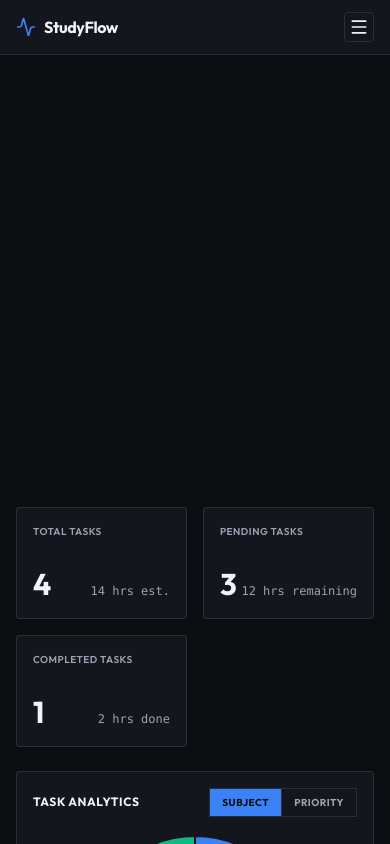
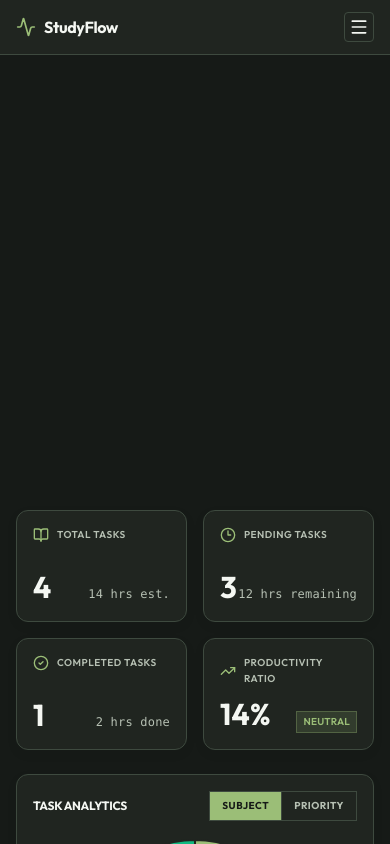
Before and after one commit to zafarshahrin/Student-Productivity-Study-Planner-Dashboard, a Vue app: page / in a window 390 px wide. Shown: the top 844 px of the page. Built offline with nearby package versions, Linux system fonts and the light colour scheme.

Commit message:
Enhance overall and dashboard UI
A

```diff
--- a/src/components/DashboardView.vue
+++ b/src/components/DashboardView.vue
@@ -53,30 +53,91 @@
     </div>
 
 <!-- Summary Cards -->
-    <div class="grid grid-cols-2 lg:grid-cols-3 gap-4">
-      <div class="premium-card p-4 flex flex-col justify-between h-28">
-        <span class="text-[10px] uppercase font-display font-semibold tracking-wider text-[var(--color-text-muted)]">Total Tasks</span>
+<div class="grid grid-cols-2 lg:grid-cols-4 gap-4">
+
+  <!-- Total Tasks -->
+  <div class="premium-card summary-card p-4 flex flex-col justify-between h-28">
+    <div class="flex items-center gap-2">
+      <BookOpen class="w-4 h-4 text-[var(--color-accent)]" />
+      <span class="text-[10px] uppercase font-display font-semibold tracking-wider text-[var(--color-text-muted)]">
+        Total Tasks
+      </span>
+    </div>
+
     <div class="flex items-baseline justify-between mt-2">
-          <span class="text-3xl font-display font-bold text-[var(--color-text-h)]">{{ totalTasks }}</span>
-          <span class="text-xs font-mono text-[var(--color-text-muted)]">{{ totalHours }} hrs est.</span>
+      <span class="text-3xl font-display font-bold text-[var(--color-text-h)]">
+        {{ totalTasks }}
+      </span>
+
+      <span class="text-xs font-mono text-[var(--color-text-muted)]">
+        {{ totalHours }} hrs est.
+      </span>
     </div>
   </div>
 
-      <div class="premium-card p-4 flex flex-col justify-between h-28">
-        <span class="text-[10px] uppercase font-display font-semibold tracking-wider text-[var(--color-text-muted)]">Pending Tasks</span>
+  <!-- Pending -->
+  <div class="premium-card summary-card p-4 flex flex-col justify-between h-28">
+    <div class="flex items-center gap-2">
+      <Clock3 class="w-4 h-4 text-[var(--color-accent)]" />
+      <span class="text-[10px] uppercase font-display font-semibold tracking-wider text-[var(--color-text-muted)]">
+        Pending Tasks
+      </span>
+    </div>
+
     <div class="flex items-baseline justify-between mt-2">
-          <span class="text-3xl font-display font-bold text-[var(--color-text-h)]">{{ pendingTasksCount }}</span>
-          <span class="text-xs font-mono text-[var(--color-text-muted)]">{{ pendingHours }} hrs remaining</span>
+      <span class="text-3xl font-display font-bold text-[var(--color-text-h)]">
+        {{ pendingTasksCount }}
+      </span>
+
+      <span class="text-xs font-mono text-[var(--color-text-muted)]">
+        {{ pendingHours }} hrs remaining
+      </span>
     </div>
   </div>
 
-      <div class="premium-card p-4 flex flex-col justify-between h-28">
-        <span class="text-[10px] uppercase font-display font-semibold tracking-wider text-[var(--color-text-muted)]">Completed Tasks</span>
+  <!-- Completed -->
+  <div class="premium-card summary-card p-4 flex flex-col justify-between h-28">
+    <div class="flex items-center gap-2">
+      <CheckCircle2 class="w-4 h-4 text-[var(--color-accent)]" />
+      <span class="text-[10px] uppercase font-display font-semibold tracking-wider text-[var(--color-text-muted)]">
+        Completed Tasks
+      </span>
+    </div>
+
     <div class="flex items-baseline justify-between mt-2">
-          <span class="text-3xl font-display font-bold text-[var(--color-text-h)]">{{ completedTasksCount }}</span>
-          <span class="text-xs font-mono text-[var(--color-text-muted)]">{{ completedHours }} hrs done</span>
+      <span class="text-3xl font-display font-bold text-[var(--color-text-h)]">
+        {{ completedTasksCount }}
+      </span>
+
+      <span class="text-xs font-mono text-[var(--color-text-muted)]">
+        {{ completedHours }} hrs done
+      </span>
     </div>
   </div>
+
+  <!-- Productivity -->
+  <div class="premium-card summary-card p-4 flex flex-col justify-between h-28">
+    <div class="flex items-center gap-2">
+      <TrendingUp class="w-4 h-4 text-[var(--color-accent)]" />
+      <span class="text-[10px] uppercase font-display font-semibold tracking-wider text-[var(--color-text-muted)]">
+        Productivity Ratio
+      </span>
+    </div>
+
+    <div class="flex items-baseline justify-between mt-2">
+      <span class="text-3xl font-display font-bold text-[var(--color-text-h)]">
+        {{ productivityRatio }}%
+      </span>
+
+      <span
+        class="text-[10px] uppercase font-display font-bold px-1.5 py-0.5 border"
+        :class="getProductivityBadgeClasses()"
+      >
+        {{ productivityLevel }}
+      </span>
+    </div>
+  </div>
+
 </div>
 
     <!-- Charts + Right Column -->
@@ -161,7 +222,9 @@
               class="p-2.5 border border-[var(--color-border)] bg-[var(--color-bg-panel)]/30 flex flex-col gap-1.5">
               <div class="flex items-start justify-between gap-2">
                 <span class="text-xs font-bold text-[var(--color-text-h)] font-display truncate">{{ task.title }}</span>
-                <span class="text-[9px] font-mono px-1 border uppercase font-semibold shrink-0" :class="getAutoPriorityClasses(task)">
+                <span class="text-[9px] font-mono px-1 border uppercase font-semibold shrink-0"
+                :class="getAutoPriorityClasses(task)"
+                >
                   {{ getAutoPriority(task) }}
                 </span>
               </div>
@@ -225,7 +288,17 @@
 
 <script setup>
 import { ref, inject, computed, onMounted, onBeforeUnmount, watch } from 'vue'
-import { ChevronLeft, ChevronRight, Bell, X, AlertTriangle } from 'lucide-vue-next'
+import {
+  ChevronLeft,
+  ChevronRight,
+  Bell,
+  X,
+  AlertTriangle,
+  BookOpen,
+  Clock3,
+  CheckCircle2,
+  TrendingUp
+} from 'lucide-vue-next'
 import { Chart } from 'chart.js/auto'
 
 const tasks = inject('tasks')
@@ -350,9 +423,8 @@ const getProductivityBadgeClasses = () => {
   const l = productivityLevel.value
   if (l === 'Exceptional') return 'border-emerald-500/20 bg-emerald-500/10 text-emerald-600 font-semibold'
   if (l === 'Productive')  return 'border-amber-500/20 bg-amber-500/10 text-amber-600 font-semibold'
-  return 'border-gray-500/20 bg-gray-500/10 text-gray-600 font-semibold'
+return 'border-[var(--color-accent)]/30 bg-[var(--color-accent-light)] text-[var(--color-accent)] font-semibold'
 }
-
 const upcomingTasks = computed(() =>
   [...tasks.value].filter(t => t.status === 'pending').sort((a, b) => new Date(a.deadline) - new Date(b.deadline)).slice(0, 3)
 )
--- a/src/style.css
+++ b/src/style.css
@@ -16,16 +16,16 @@
 }
 
 :root, .theme-calm {
-  --color-bg: #fcfbf9;
-  --color-bg-card: #f6f5f0;
-  --color-bg-panel: #ebeae3;
-  --color-border: #d4d2c8;
-  --color-text-h: #2e352f;
-  --color-text-muted: #6b736c;
-  --color-accent: #5f7c65;
-  --color-accent-hover: #4e6653;
-  --color-accent-light: #e4ebe5;
-  --color-highlight: #c07a60; /* Warm orange/brown accent */
+  --color-bg: #FFF8FB;
+  --color-bg-card: #FFFFFF;
+  --color-bg-panel: #FCEEF4;
+  --color-border: #E8D7E0;
+  --color-text-h: #4F3B45;
+  --color-text-muted: #7C6872;
+  --color-accent: #D66B93;
+  --color-accent-hover: #C15783;
+  --color-accent-light: #FBE7EF;
+  --color-highlight: #F3A6C6;
 }
 
 .theme-focus {
@@ -42,16 +42,19 @@
 }
 
 .theme-dark {
-  --color-bg: #0c0d10;
-  --color-bg-card: #14161e;
-  --color-bg-panel: #1a1d28;
-  --color-border: #292d3e;
-  --color-text-h: #f1f3f9;
-  --color-text-muted: #9ba3b2;
-  --color-accent: #3b82f6; /* Blue accent */
-  --color-accent-hover: #2563eb;
-  --color-accent-light: rgba(59, 130, 246, 0.15);
-  --color-highlight: #a855f7; /* Purple highlight */
+  --color-bg: #161A17;
+  --color-bg-card: #202520;
+  --color-bg-panel: #2A302A;
+  --color-border: #3E4A3F;
+
+  --color-text-h: #F4F7F2;
+  --color-text-muted: #B6C0B3;
+
+  --color-accent: #9BBE77;
+  --color-accent-hover: #84A862;
+  --color-accent-light: rgba(155, 190, 119, 0.15);
+
+  --color-highlight: #C8DFA7;
 }
 
 body {
@@ -60,12 +63,16 @@ body {
   color: var(--color-text-muted);
   margin: 0;
   padding: 0;
+  line-height: 1.6;
+  letter-spacing: 0.2px;
   transition: background-color 0.2s ease, color 0.2s ease;
 }
 
 h1, h2, h3, h4, h5, h6 {
   font-family: var(--font-display);
   color: var(--color-text-h);
+  font-weight: 700;
+  letter-spacing: -0.3px;
 }
 
 /* Custom premium thin-border design system */
@@ -76,23 +83,40 @@ h1, h2, h3, h4, h5, h6 {
 .premium-card {
   border: 1px solid var(--color-border);
   background-color: var(--color-bg-card);
-  border-radius: 3px;
-  transition: border-color 0.15s ease, box-shadow 0.15s ease;
+  border-radius: 12px;
+  box-shadow: 0 4px 12px rgba(0, 0, 0, 0.05);
+  transition: all 0.25s ease;
+}
+
+.premium-card:hover {
+  transform: translateY(-3px);
+  border-color: var(--color-accent);
+  box-shadow: 0 10px 22px rgba(0, 0, 0, 0.08);
 }
 
 .premium-input {
   border: 1px solid var(--color-border);
   background-color: var(--color-bg-card);
   color: var(--color-text-h);
-  border-radius: 2px;
+  border-radius: 10px;
   font-family: var(--font-body);
   font-size: 0.875rem;
-  padding: 0.5rem 0.75rem;
+  padding: 0.65rem 0.9rem;
   outline: none;
-  transition: border-color 0.15s ease;
+  transition: all 0.25s ease;
 }
 
 .premium-input:focus {
+  border-color: var(--color-accent);
+  box-shadow: 0 0 0 4px rgba(95, 124, 101, 0.12);
+}
+
+.premium-input::placeholder {
+  color: var(--color-text-muted);
+  opacity: 0.7;
+}
+
+.premium-input:hover {
   border-color: var(--color-accent);
 }
 
@@ -100,13 +124,13 @@ h1, h2, h3, h4, h5, h6 {
   background-color: var(--color-accent);
   color: var(--color-bg);
   border: 1px solid var(--color-accent);
-  border-radius: 2px;
+  border-radius: 10px;
   font-family: var(--font-display);
-  font-weight: 500;
+  font-weight: 600;
   font-size: 0.875rem;
-  padding: 0.5rem 1rem;
+  padding: 0.65rem 1.2rem;
   cursor: pointer;
-  transition: background-color 0.15s ease, border-color 0.15s ease;
+  transition: all 0.25s ease;
   display: inline-flex;
   align-items: center;
   justify-content: center;
@@ -116,19 +140,26 @@ h1, h2, h3, h4, h5, h6 {
 .premium-btn:hover {
   background-color: var(--color-accent-hover);
   border-color: var(--color-accent-hover);
+  transform: translateY(-2px);
+  box-shadow: 0 8px 18px rgba(0, 0, 0, 0.12);
+}
+
+.premium-btn:active {
+  transform: translateY(0);
+  box-shadow: 0 3px 8px rgba(0, 0, 0, 0.10);
 }
 
 .premium-btn-secondary {
   background-color: transparent;
   color: var(--color-text-h);
   border: 1px solid var(--color-border);
-  border-radius: 2px;
+  border-radius: 10px;
   font-family: var(--font-display);
-  font-weight: 500;
+  font-weight: 600;
   font-size: 0.875rem;
-  padding: 0.5rem 1rem;
+  padding: 0.65rem 1.2rem;
   cursor: pointer;
-  transition: background-color 0.15s ease, border-color 0.15s ease;
+  transition: all 0.25s ease;
   display: inline-flex;
   align-items: center;
   justify-content: center;
@@ -137,7 +168,15 @@ h1, h2, h3, h4, h5, h6 {
 
 .premium-btn-secondary:hover {
   background-color: var(--color-bg-panel);
-  border-color: var(--color-text-h);
+  border-color: var(--color-accent);
+  color: var(--color-accent);
+  transform: translateY(-2px);
+  box-shadow: 0 8px 18px rgba(0, 0, 0, 0.08);
+}
+
+.premium-btn-secondary:active {
+  transform: translateY(0);
+  box-shadow: 0 3px 8px rgba(0, 0, 0, 0.08);
 }
 
 /* Custom Scrollbar for premium aesthetic */
@@ -150,16 +189,18 @@ h1, h2, h3, h4, h5, h6 {
 }
 ::-webkit-scrollbar-thumb {
   background: var(--color-border);
-  border-radius: 3px;
+  border-radius: 999px;
+  border: 2px solid var(--color-bg);
+  transition: all 0.25s ease;
 }
 ::-webkit-scrollbar-thumb:hover {
-  background: var(--color-text-muted);
+  background: var(--color-accent);
 }
 
 /* ── Modal Fade Transition ─────────────────────────────────────────────── */
 .modal-fade-enter-active,
 .modal-fade-leave-active {
-  transition: opacity 0.2s ease;
+  transition: opacity 0.3s ease;
 }
 .modal-fade-enter-from,
 .modal-fade-leave-to {
@@ -167,13 +208,142 @@ h1, h2, h3, h4, h5, h6 {
 }
 .modal-fade-enter-active .relative,
 .modal-fade-leave-active .relative {
-  transition: transform 0.2s ease, opacity 0.2s ease;
+  transition: transform 0.3s ease, opacity 0.3s ease;
 }
 .modal-fade-enter-from .relative {
-  transform: scale(0.94) translateY(8px);
+  transform: translateY(20px) scale(0.96);
   opacity: 0;
 }
 .modal-fade-leave-to .relative {
-  transform: scale(0.94) translateY(8px);
+  transform: translateY(20px) scale(0.96);
   opacity: 0;
 }
+
+/* text selection*/
+
+::selection {
+  background: var(--color-accent);
+  color: white;
+}
+/* smooth link animation*/
+a {
+  transition: all 0.25s ease;
+}
+
+a:hover {
+  color: var(--color-accent);
+}
+
+/* global animation*/
+* {
+  transition:
+    background-color 0.25s ease,
+    color 0.25s ease,
+    border-color 0.25s ease,
+    box-shadow 0.25s ease,
+    transform 0.25s ease;
+}
+
+/* Accessibility Focus*/
+
+button:focus-visible,
+input:focus-visible,
+select:focus-visible,
+textarea:focus-visible {
+  outline: 3px solid rgba(95, 124, 101, 0.2);
+  outline-offset: 2px;
+}
+
+/* global image*/
+
+img {
+  border-radius: 10px;
+  transition: transform 0.3s ease;
+}
+
+img:hover {
+  transform: scale(1.02);
+}
+
+/*divider*/
+
+hr {
+  border: none;
+  border-top: 1px solid var(--color-border);
+  margin: 1.5rem 0;
+}
+
+/* Disabled Button*/
+button:disabled,
+.premium-btn:disabled,
+.premium-btn-secondary:disabled {
+  opacity: 0.6;
+  cursor: not-allowed;
+  transform: none;
+  box-shadow: none;
+}
+
+/* Online Status Pulse*/
+@keyframes pulseOnline {
+  0% {
+    transform: scale(1);
+    opacity: 1;
+  }
+
+  50% {
+    transform: scale(1.25);
+    opacity: 0.6;
+  }
+
+  100% {
+    transform: scale(1);
+    opacity: 1;
+  }
+}
+
+.online-dot {
+  display: inline-block;
+  width: 8px;
+  height: 8px;
+  background: #22c55e;
+  border-radius: 50%;
+  animation: pulseOnline 1.8s infinite;
+  margin-right: 6px;
+  vertical-align: middle;
+}
+
+/* Summary Card Hover Effect*/
+.summary-card {
+  transition: all 0.3s ease;
+  cursor: pointer;
+}
+
+.summary-card:hover {
+  transform: translateY(-6px);
+  box-shadow: 0 12px 30px rgba(0, 0, 0, 0.08);
+  border-color: var(--color-accent);
+}
+
+
+/* Premium Summary Cards*/
+.summary-card {
+  position: relative;
+  overflow: hidden;
+}
+
+.summary-card::before {
+  content: "";
+  position: absolute;
+  top: 0;
+  left: 0;
+  width: 100%;
+  height: 4px;
+  background: var(--color-accent);
+  transform: scaleX(0);
+  transform-origin: left;
+  transition: transform 0.35s ease;
+}
+
+.summary-card:hover::before {
+  transform: scaleX(1);
+}
```
Also changed, not shown: src/App.vue (+21 -5 lines). Lines whose indentation alone changed are shown as unchanged.
